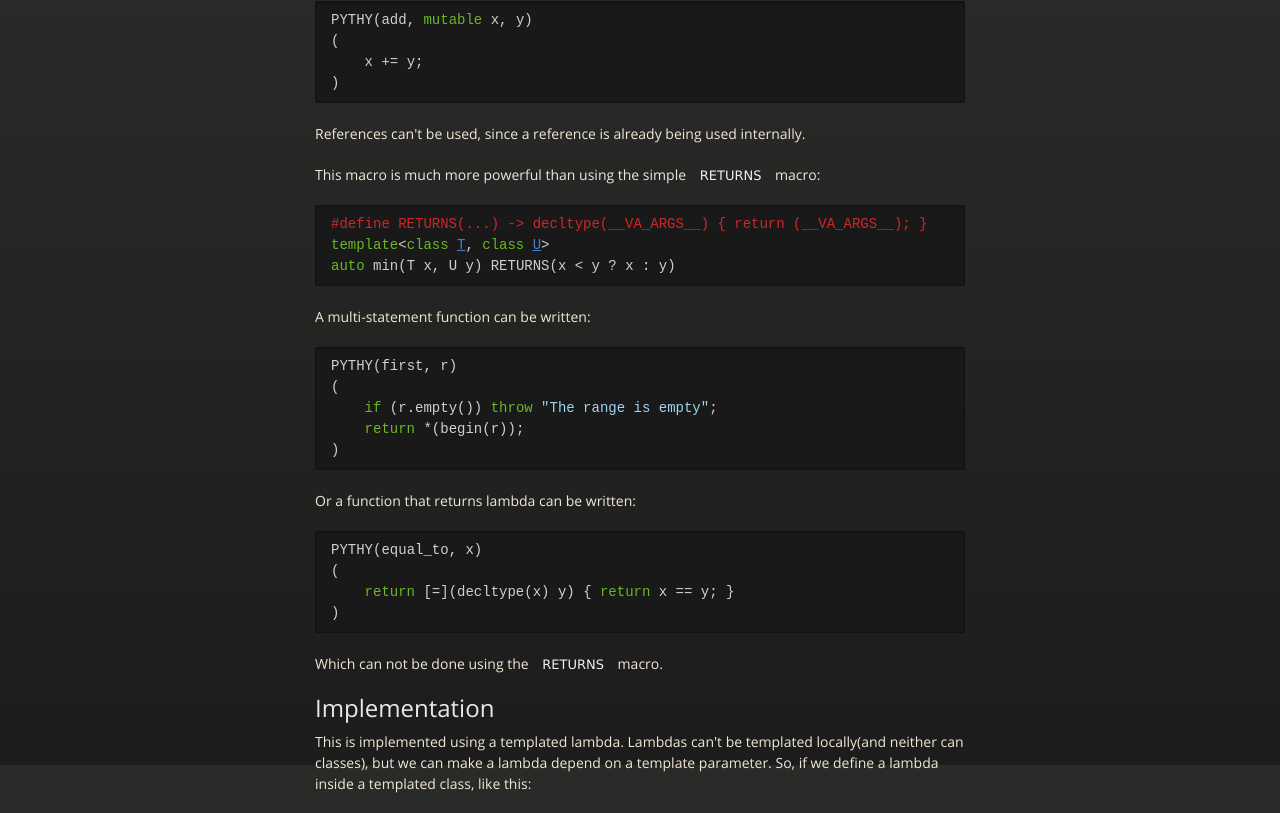
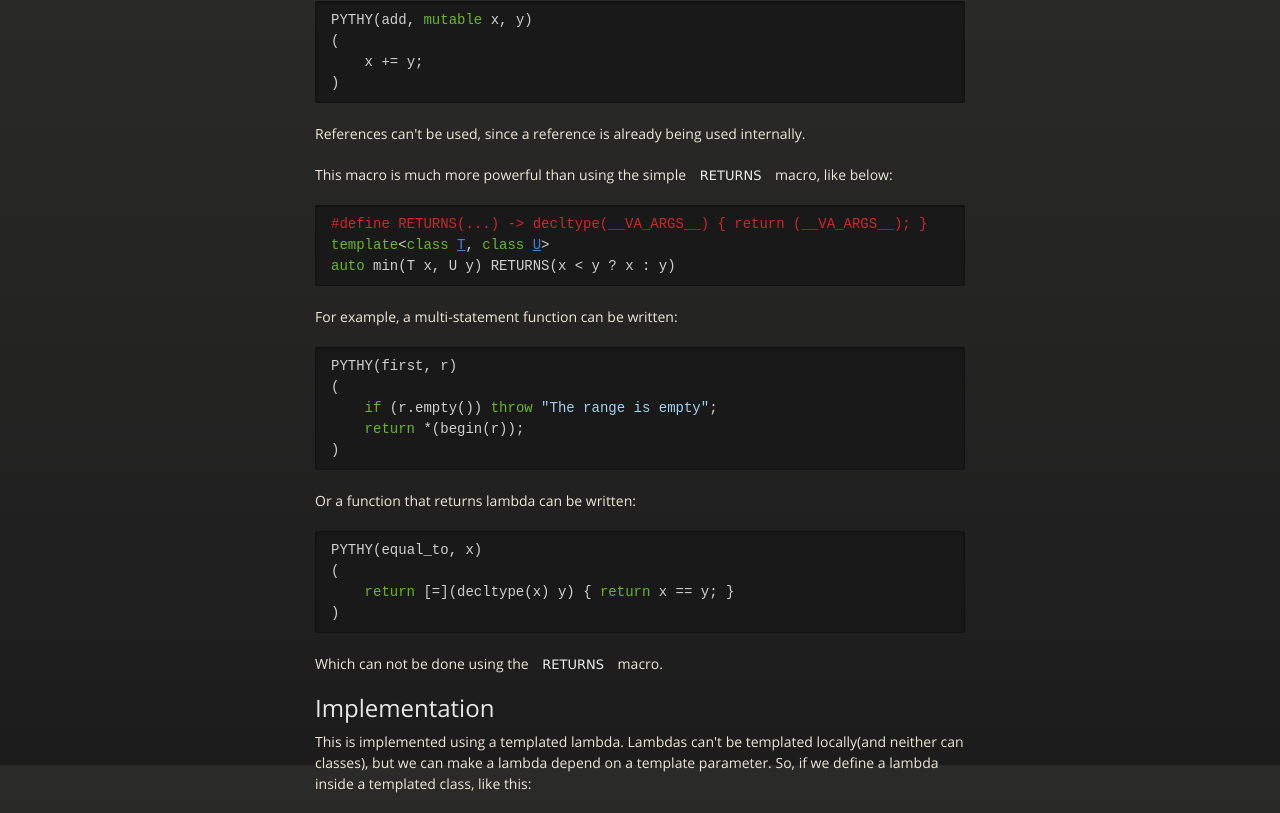
Before and after one commit to pfultz2/Pythy, a plain HTML site: page index.html in a window 1280 px wide. Shown: the part 835-1648 px from the top of the page. Drawn offline with nearby package versions, Linux system fonts and the light colour scheme.

```diff
--- a/index.html
+++ b/index.html
@@ -72,14 +72,14 @@
 
 <p>References can't be used, since a reference is already being used internally. </p>
 
-<p>This macro is much more powerful than using the simple <code>RETURNS</code> macro: </p>
+<p>This macro is much more powerful than using the simple <code>RETURNS</code> macro, like below: </p>
 
 <div class="highlight"><pre><span class="cp">#define RETURNS(...) -&gt; decltype(__VA_ARGS__) { return (__VA_ARGS__); }</span>
 <span class="k">template</span><span class="o">&lt;</span><span class="k">class</span> <span class="nc">T</span><span class="p">,</span> <span class="k">class</span> <span class="nc">U</span><span class="o">&gt;</span>
 <span class="k">auto</span> <span class="n">min</span><span class="p">(</span><span class="n">T</span> <span class="n">x</span><span class="p">,</span> <span class="n">U</span> <span class="n">y</span><span class="p">)</span> <span class="n">RETURNS</span><span class="p">(</span><span class="n">x</span> <span class="o">&lt;</span> <span class="n">y</span> <span class="o">?</span> <span class="n">x</span> <span class="o">:</span> <span class="n">y</span><span class="p">)</span>
 </pre></div>
 
-<p>A multi-statement function can be written:</p>
+<p>For example, a multi-statement function can be written:</p>
 
 <div class="highlight"><pre><span class="n">PYTHY</span><span class="p">(</span><span class="n">first</span><span class="p">,</span> <span class="n">r</span><span class="p">)</span>
 <span class="p">(</span>
@@ -126,7 +126,7 @@
 <p>Then when we want to call our function, we can do this:</p>
 
 <div class="highlight"><pre><span class="k">template</span><span class="o">&lt;</span><span class="k">class</span> <span class="nc">T0</span><span class="p">,</span> <span class="k">class</span> <span class="nc">T1</span><span class="o">&gt;</span>
-<span class="k">auto</span> <span class="n">min</span><span class="p">(</span><span class="n">T0</span> <span class="n">x</span><span class="p">,</span> <span class="n">T1</span> <span class="n">x</span><span class="p">)</span> <span class="n">RETURNS</span><span class="p">((</span><span class="o">*</span><span class="n">min_t</span><span class="o">&lt;</span><span class="n">T0</span><span class="p">,</span> <span class="n">T1</span><span class="o">&gt;::</span><span class="n">f</span><span class="p">(</span><span class="n">x</span><span class="p">,</span> <span class="n">y</span><span class="p">)))</span>
+<span class="k">auto</span> <span class="n">min</span><span class="p">(</span><span class="n">T0</span> <span class="n">x</span><span class="p">,</span> <span class="n">T1</span> <span class="n">x</span><span class="p">)</span> <span class="n">RETURNS</span><span class="p">((</span><span class="o">*</span><span class="n">min_t</span><span class="o">&lt;</span><span class="n">T0</span><span class="p">,</span> <span class="n">T1</span><span class="o">&gt;::</span><span class="n">f</span><span class="p">)(</span><span class="n">x</span><span class="p">,</span> <span class="n">y</span><span class="p">))</span>
 </pre></div>
 
 <p>It appears that we are derefencing a null pointer. Remember in C++ when dereferencing a null pointer, undefined behavior occurs when there is an rvalue-to-lvalue conversion. However, since a non-capturing lambda closure is almost always implemented as an object with no members, undefined behavior never occurs, since it won't access any of its members. Its highly unlikely that a non-capturing lambda closure could be implemented another way since it must be convertible to a function pointer. But perhaps not? </p>
```
Also changed, not shown: params.json (+1 -1 lines).
